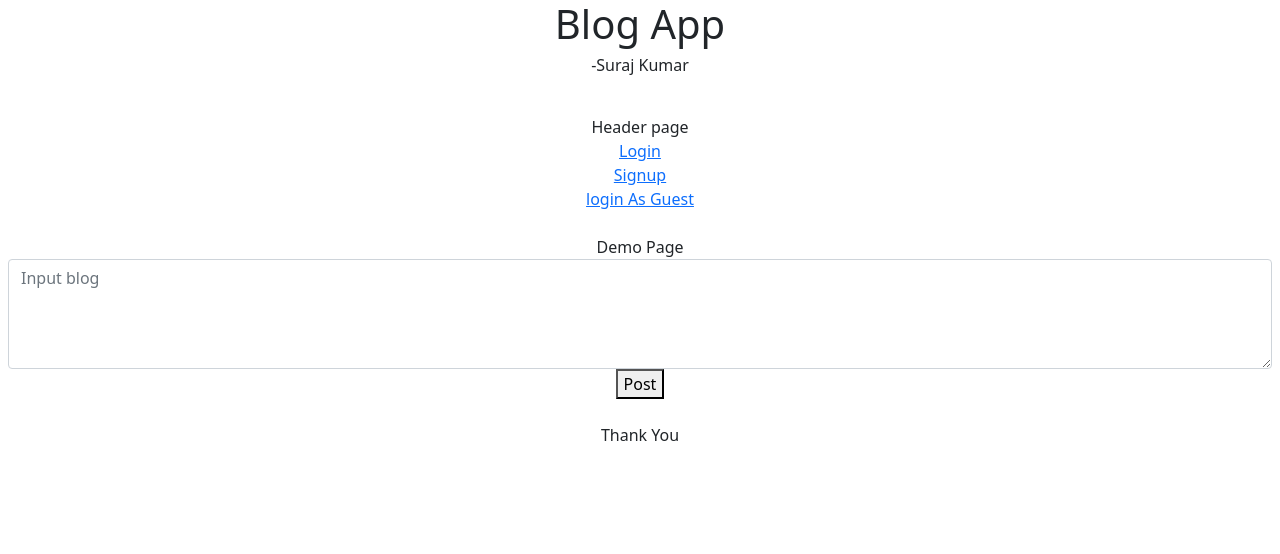
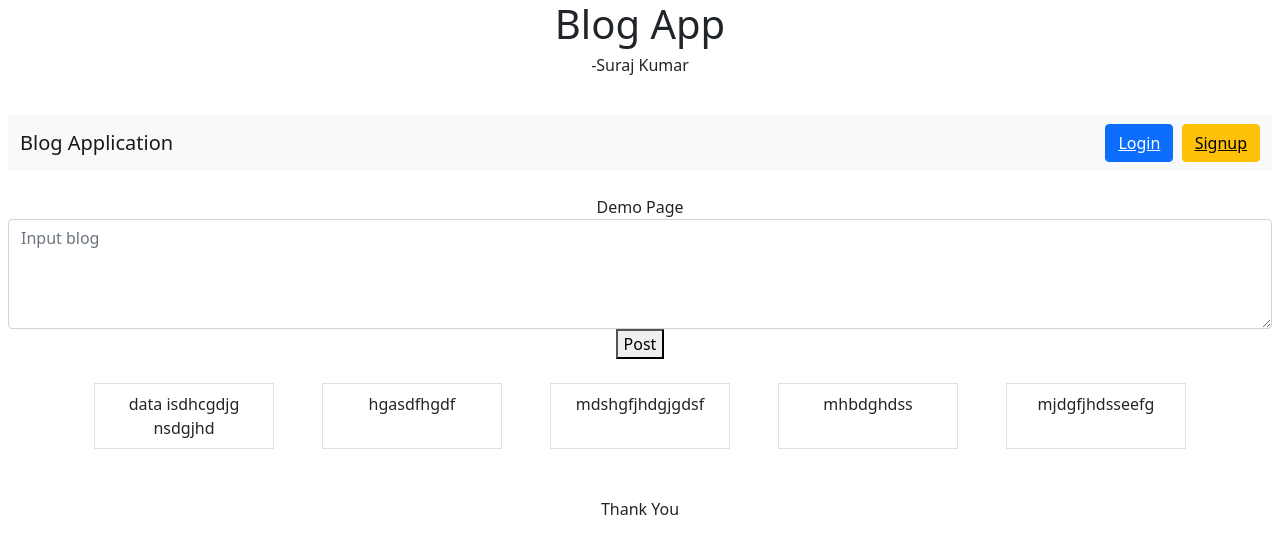
Before and after one commit to surajkumar02/blogApp, a React (Create React App) app in the folder blog_react/: page /demo in a window 1280 px wide. Shown: the top 554 px of the page. Built offline with nearby package versions, Linux system fonts and the light colour scheme.

Commit message:
Modify UI

```diff
--- a/blog_react/src/blog.js
+++ b/blog_react/src/blog.js
@@ -33,7 +33,6 @@ export default class Blog extends React.Component{
           <BrowserRouter>
           <Header /> <br/>
             <Switch>
-              <Route path='/guest' render={()=> <Guest blogs={this.state.blog} />} />
               <Route path='/login' component={Log} />
               <Route path='/signup' component={Signup} />
               <Route path='/demo' component={Demo} />
--- a/blog_react/src/demo.js
+++ b/blog_react/src/demo.js
@@ -5,7 +5,13 @@ export default class Demo extends React.Component{
         super(props)
 
         this.state={
-            blog:[]
+            blog:[
+                "data isdhcgdjg nsdgjhd",
+                'hgasdfhgdf',
+                'mdshgfjhdgjgdsf',
+                'mhbdghdss',
+                'mjdgfjhdsseefg'
+            ]
         }
     }
 
@@ -13,11 +19,22 @@ export default class Demo extends React.Component{
 render(){
     return (
     <div>
-        {this.state.blog}
         Demo Page <br/>
         <textarea className='form-control' rows='4' onChange={(e)=>this.setState({blog:e.target.value})} placeholder="Input blog"/>
         <button type='submit'>Post</button>
 
+        <div class="container">
+        <div class="row">
+            {this.state.blog.map((item,ind)=>
+
+              <span class="col m-4 p-2 border">
+                {item}
+              </span>
+
+            )}
+            </div>
+        </div>
+
     </div>)
     }
 }
--- a/blog_react/src/header.js
+++ b/blog_react/src/header.js
@@ -8,12 +8,16 @@ export default class Header extends React.Component{
 
     render(){
         return (
-            <div>
-               Header page
-
-               <div> <Link to='/login' role='button'>Login</Link></div>
-               <div><Link to='/signup' role='button'>Signup</Link></div>
-               <div><Link to='/Guest' role='button'>login As Guest</Link></div>
+            <div className=''>
+                <nav className="navbar navbar-light bg-light">
+                <div className="container-fluid">
+                <a className="navbar-brand" href='http://localhost:3000'>Blog Application</a>
+                <form className="d-flex">
+                <button className='btn btn-primary '> <Link style={{color:'white'}} to='/login' role='button'>Login</Link></button> &nbsp;&nbsp;
+                <button className='btn btn-warning '><Link style={{color:'black'}} to='/signup' role='button'>Signup</Link></button>
+                </form>
+                </div>
+                </nav>
 
             </div>
         )
--- a/blog_react/src/log.js
+++ b/blog_react/src/log.js
@@ -152,7 +152,7 @@ export default class Log extends React.Component{
     }
 
     allPost(e){
-        e.preventDefault()
+
         this.setState({one:false})
         axios({
 
@@ -178,7 +178,6 @@ export default class Log extends React.Component{
     }
 
     post(e){
-        e.preventDefault()
         axios.post('http://localhost:8000/blogs/',
             {
                 user:this.state.user,
@@ -189,7 +188,7 @@ export default class Log extends React.Component{
                 'Authorization':`Bearer ${this.state.access}`
             }
             }
-            ).then(response=>this.setState({blog:response.data,login:true}))
+            ).then(response=>this.setState({login:true}))
             .catch(err=>console.log(err.data))
 
     }
@@ -242,7 +241,7 @@ export default class Log extends React.Component{
     render(){
         return (
             <div>
-                {this.state.access}{this.state.refresh}
+
              {!this.state.login &&   <form onSubmit={this.handleSubmit}>
                 <input type="text" onChange={(e)=>this.setState({name:e.target.value})} placeholder="Recipient's username" required/><br/>
                 <input type="password" onChange={(e)=>this.setState({password:e.target.value})} placeholder="Recipient's Password" required/><br/><br/>
@@ -250,27 +249,29 @@ export default class Log extends React.Component{
                 </form>}
 
              { this.state.login && <div className="m-4, b-1">
-                <textarea type='text' className='form-control' rows='4' onChange={(e)=>this.setState({data:e.target.value})} placeholder="Input blog"/>
+                <textarea type='text'value={this.state.data} className='form-control' rows='2' onChange={(e)=>this.setState({data:e.target.value})} placeholder="Input blog"/>
                 <br/>
                 <button type='submit' onClick={()=>this.post()}>Post</button>
                 <div></div>
                 <br/>
                 <button onClick={this.myPost}>MyPost</button>
                 <button onClick={(e)=>this.allPost(e)}>AllPost</button>
-                {/* {this.state.one && <div> {this.state.blog1.map((item,ind)=>
-                <li className='b-4' key={ind}>{item.blog} <br/>
+                <button onClick={()=>this.setState({access:null,refresh:null,blog:null,login:false})}>Log Out</button>
+                <br/> <br/>
+                {this.state.one && <div> {this.state.blog1.map((item,ind)=>
+                <div className='b-4' key={ind}>{item.blog} <br/>
                 <input key={ind} type='checkbox' value={false} onClick={(e)=>this.setState({liked:!this.state.liked})}/>
                 <button type='submit' onClick={()=>this.edit(item.blog_id)}>Edit</button>
                 <button type='submit' onClick={()=>this.delete(item.blog_id)}>Delete</button>
-                 </li>)}</div>} */}
+                 </div>)}</div>}
 
                  {!this.state.one &&
                  <div className='container'>
-                    <div className='rows'>
+                    <div className='row m-4'>
                      {this.state.blog.map((item,ind)=>
-                        <li className='b-4' key={ind}>{item.blog} <br/>
+                        <span className="col m-4 p-2 border" key={ind}>{item.blog} <br/>
                         <input key={ind} type='checkbox' value={false} onClick={(e)=>this.setState({liked:!this.state.liked})}/>
-                        </li>)}
+                        </span>)}
                     </div>
                 </div>}
                 </div>
```
